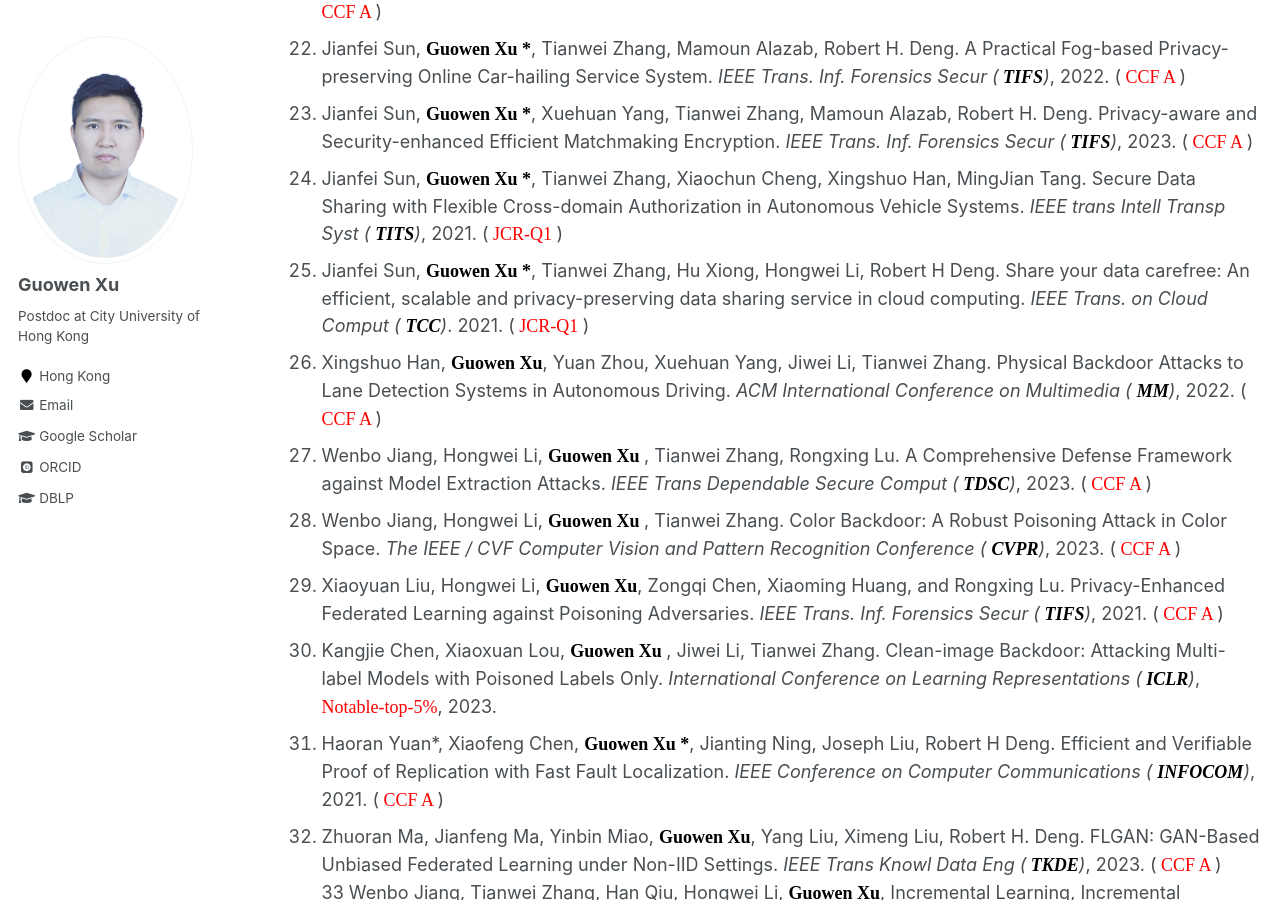
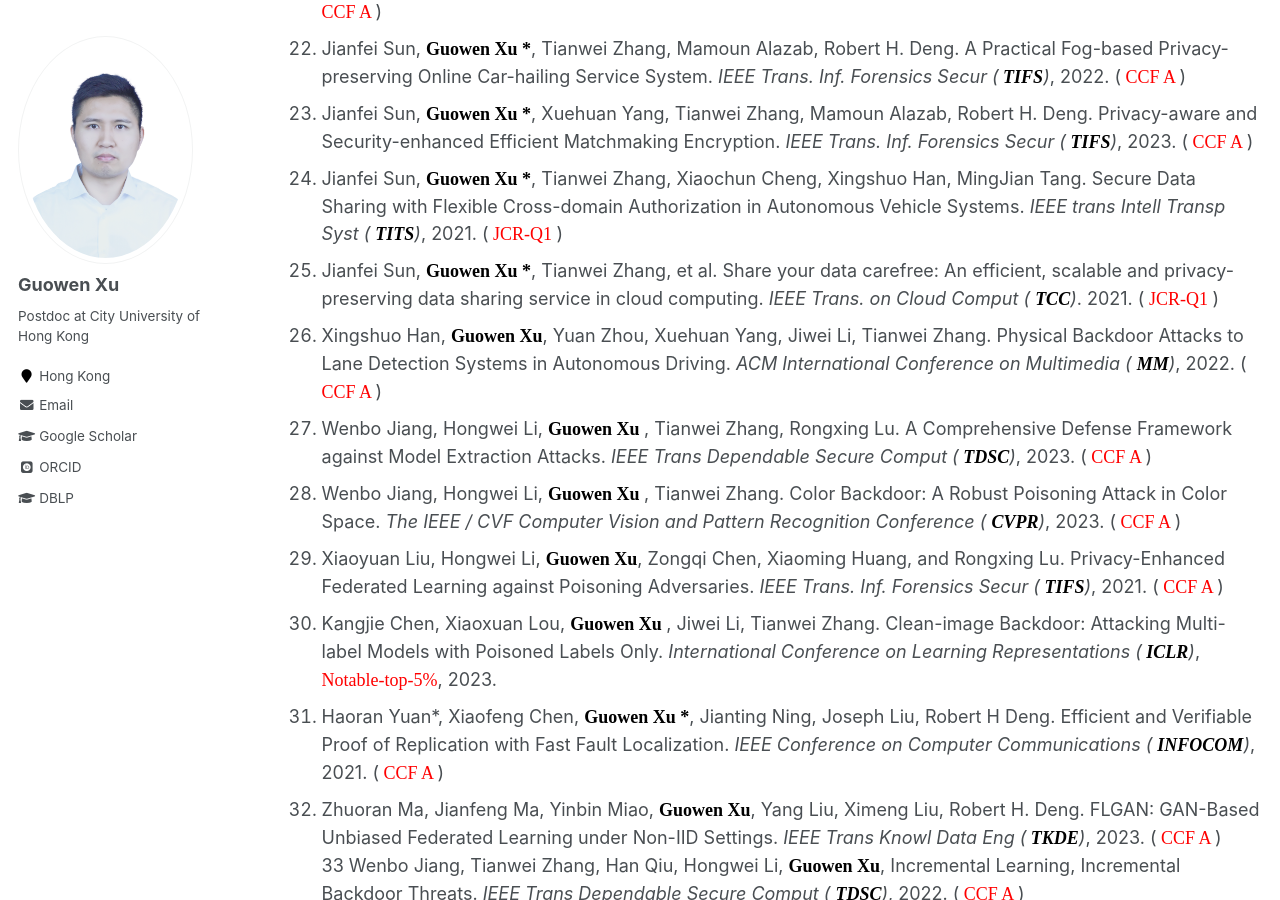
Before and after one commit to Guowen-xu/guowen-xu.github.io, a Jekyll site: the page built from _pages/publications.md, in a window 1280 px wide and 900 px high, scrolled down 1922 px. Built offline with Jekyll 4.4.1, drawn with Linux system fonts in a browser that asks for light colours; some web fonts are replaced.

Commit message:
Update publications.md

```diff
--- a/_pages/publications.md
+++ b/_pages/publications.md
@@ -38,7 +38,7 @@ You can find my articles on my [Google Scholar](https://scholar.google.com.hk/ci
 22. Jianfei Sun, **<font face="Times New Roman" color=black size=4> Guowen Xu *</font>**, Tianwei Zhang, Mamoun Alazab, Robert H. Deng. A Practical Fog-based Privacy-preserving Online Car-hailing Service System. *IEEE Trans. Inf. Forensics Secur (**<font face="Times New Roman" color=black size=4> TIFS</font>**)*, 2022. (<font face="Times New Roman" color=red size=4>  CCF A </font>)
 23. Jianfei Sun, **<font face="Times New Roman" color=black size=4> Guowen Xu *</font>**, Xuehuan Yang, Tianwei Zhang, Mamoun Alazab, Robert H. Deng. Privacy-aware and Security-enhanced Efficient Matchmaking Encryption. *IEEE Trans. Inf. Forensics Secur (**<font face="Times New Roman" color=black size=4> TIFS</font>**)*, 2023. (<font face="Times New Roman" color=red size=4>  CCF A </font>)
 24. Jianfei Sun,  **<font face="Times New Roman" color=black size=4> Guowen Xu *</font>**, Tianwei Zhang, Xiaochun Cheng, Xingshuo Han, MingJian Tang. Secure Data Sharing with Flexible Cross-domain Authorization in Autonomous Vehicle Systems. *IEEE trans Intell Transp Syst ( **<font face="Times New Roman" color=black size=4> TITS</font>**)*, 2021. (<font face="Times New Roman" color=red size=4>  JCR-Q1 </font>)
-25. Jianfei Sun,  **<font face="Times New Roman" color=black size=4> Guowen Xu *</font>**, Tianwei Zhang, Hu Xiong, Hongwei Li, Robert H Deng. Share your data carefree: An efficient, scalable and privacy-preserving data sharing service in cloud computing. *IEEE Trans. on Cloud Comput ( **<font face="Times New Roman" color=black size=4> TCC</font>**)*. 2021. (<font face="Times New Roman" color=red size=4>  JCR-Q1 </font>)
+25. Jianfei Sun,  **<font face="Times New Roman" color=black size=4> Guowen Xu *</font>**, Tianwei Zhang, et al. Share your data carefree: An efficient, scalable and privacy-preserving data sharing service in cloud computing. *IEEE Trans. on Cloud Comput ( **<font face="Times New Roman" color=black size=4> TCC</font>**)*. 2021. (<font face="Times New Roman" color=red size=4>  JCR-Q1 </font>)
 26. Xingshuo Han, **<font face="Times New Roman" color=black size=4> Guowen Xu</font>**, Yuan Zhou, Xuehuan Yang, Jiwei Li, Tianwei Zhang. Physical Backdoor Attacks to Lane Detection Systems in Autonomous Driving.  *ACM International Conference on Multimedia ( **<font face="Times New Roman" color=black size=4> MM</font>**)*, 2022. (<font face="Times New Roman" color=red size=4>  CCF A </font>)
 27. Wenbo Jiang, Hongwei Li, **<font face="Times New Roman" color=black size=4> Guowen Xu </font>**, Tianwei Zhang, Rongxing Lu. A Comprehensive Defense Framework against Model Extraction Attacks. *IEEE Trans Dependable Secure Comput (**<font face="Times New Roman" color=black size=4> TDSC</font>**)*, 2023. (<font face="Times New Roman" color=red size=4>  CCF A </font>)
 28. Wenbo Jiang, Hongwei Li, **<font face="Times New Roman" color=black size=4> Guowen Xu </font>**, Tianwei Zhang. Color Backdoor: A Robust Poisoning Attack in Color Space. *The IEEE / CVF Computer Vision and Pattern Recognition Conference ( **<font face="Times New Roman" color=black size=4> CVPR</font>**)*, 2023. (<font face="Times New Roman" color=red size=4>  CCF A </font>)
```
